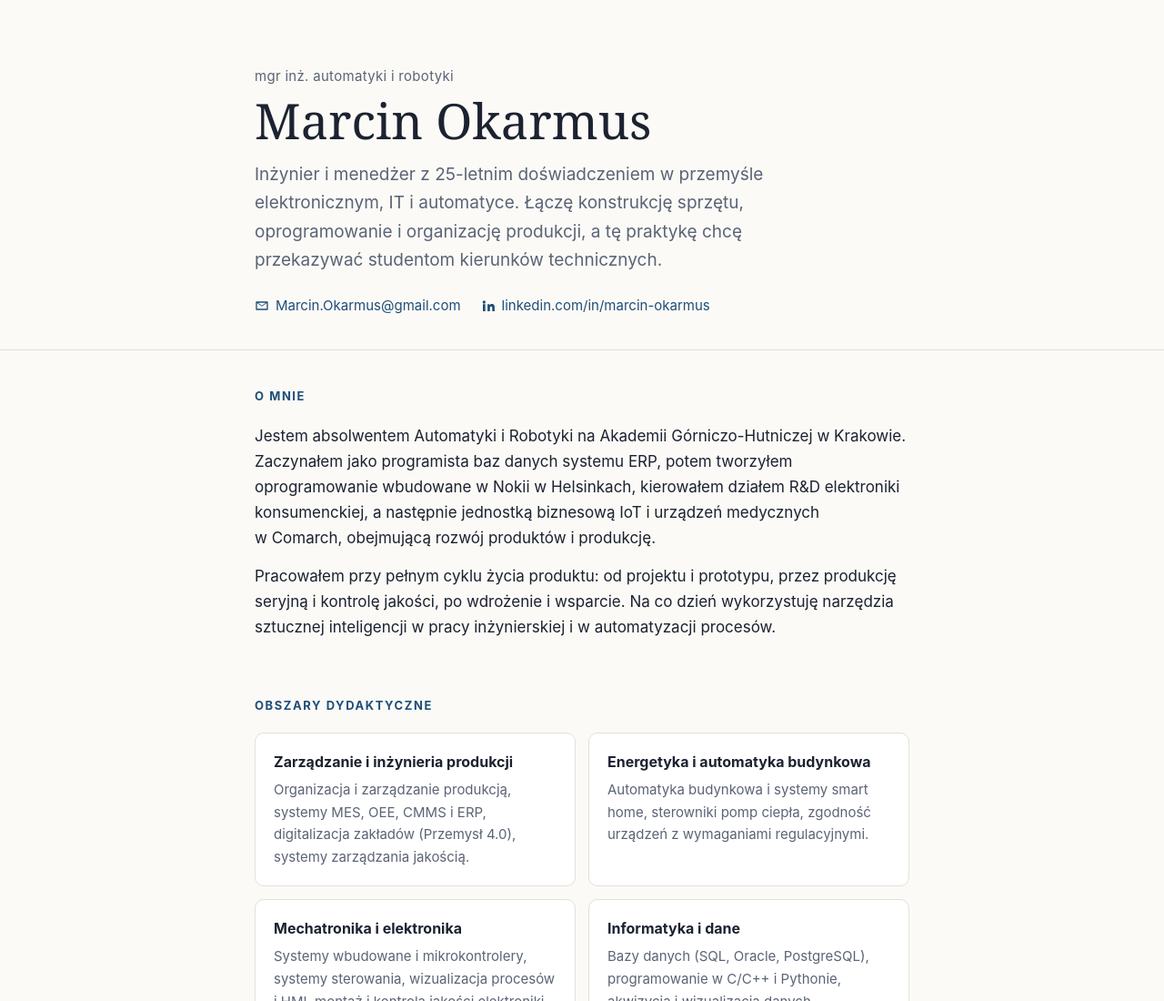
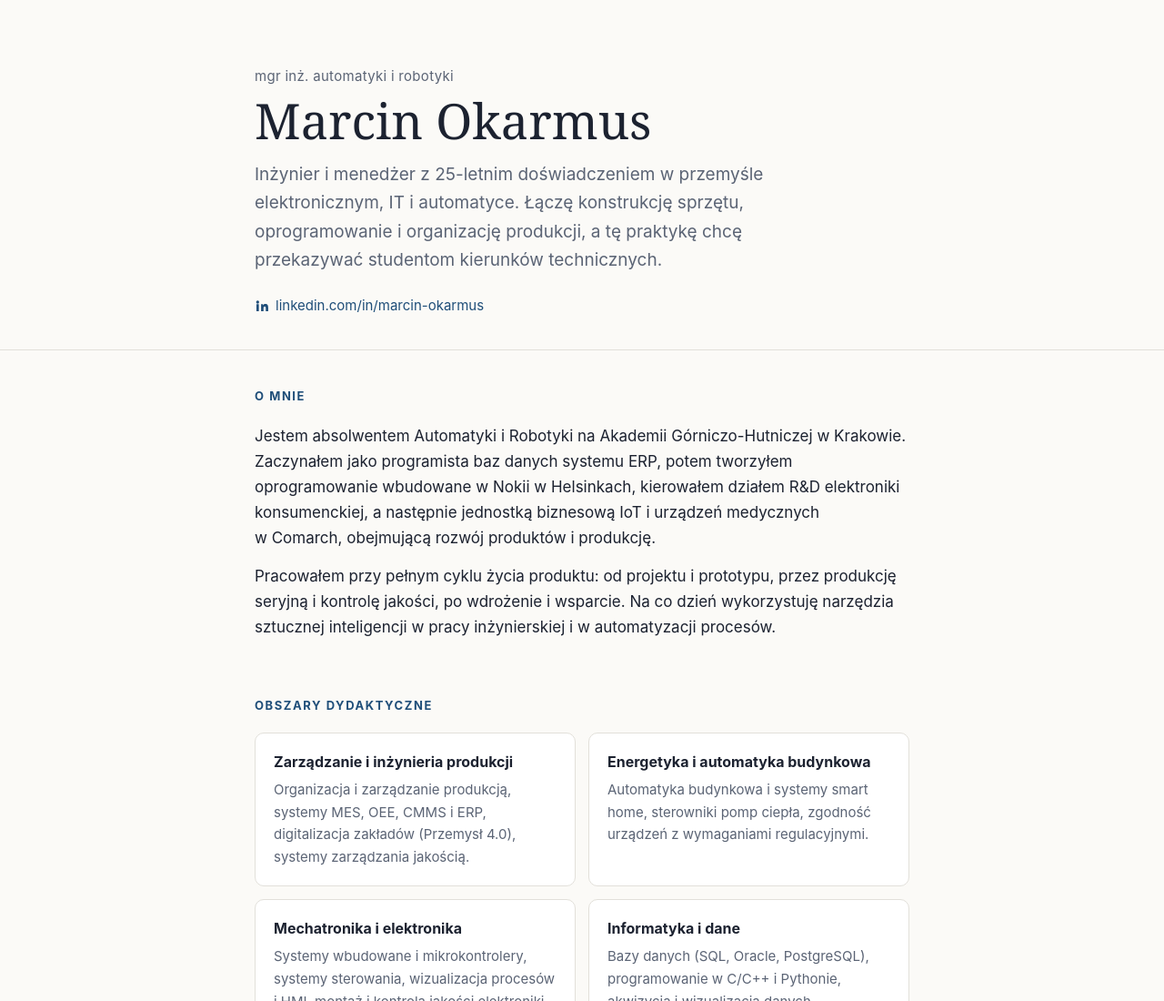
Before and after one commit to marcinokarmus/okarmus.edu.pl, a plain HTML site: page index.html in a window 1280 px wide. Shown: the top 1100 px of the page at 91% size. Drawn offline with Linux system fonts and the light colour scheme.

Commit message:
Usunięcie adresu e-mail ze strony
Co-Authored-By: Claude Opus 5.5 (1M context) <noreply@anthropic.com>

```diff
--- a/index.html
+++ b/index.html
@@ -114,7 +114,6 @@ footer { margin-top: 48px; padding: 24px 0 40px; border-top: 1px solid var(--lin
     <h1>Marcin Okarmus</h1>
     <p class="lead">Inżynier i menedżer z 25-letnim doświadczeniem w przemyśle elektronicznym, IT i automatyce. Łączę konstrukcję sprzętu, oprogramowanie i organizację produkcji, a tę praktykę chcę przekazywać studentom kierunków technicznych.</p>
     <div class="contact">
-      <a href="mailto:Marcin.Okarmus@gmail.com"><svg viewBox="0 0 24 24" aria-hidden="true"><path d="M3 5h18a1 1 0 0 1 1 1v12a1 1 0 0 1-1 1H3a1 1 0 0 1-1-1V6a1 1 0 0 1 1-1Zm1 2.4V17h16V7.4l-8 5.6-8-5.6ZM5.6 7 12 11.5 18.4 7H5.6Z"/></svg>Marcin.Okarmus@gmail.com</a>
       <a href="https://www.linkedin.com/in/marcin-okarmus"><svg viewBox="0 0 24 24" aria-hidden="true"><path d="M4.98 3.5a2.5 2.5 0 1 1 0 5 2.5 2.5 0 0 1 0-5ZM3 9.5h4V21H3V9.5Zm7 0h3.8v1.6h.06c.53-1 1.83-2.06 3.77-2.06 4.03 0 4.77 2.65 4.77 6.1V21h-4v-5.2c0-1.24-.02-2.84-1.73-2.84-1.73 0-2 1.35-2 2.75V21h-4V9.5Z"/></svg>linkedin.com/in/marcin-okarmus</a>
     </div>
   </div>
```
Also changed, not shown: src.html (+0 -1 lines).
